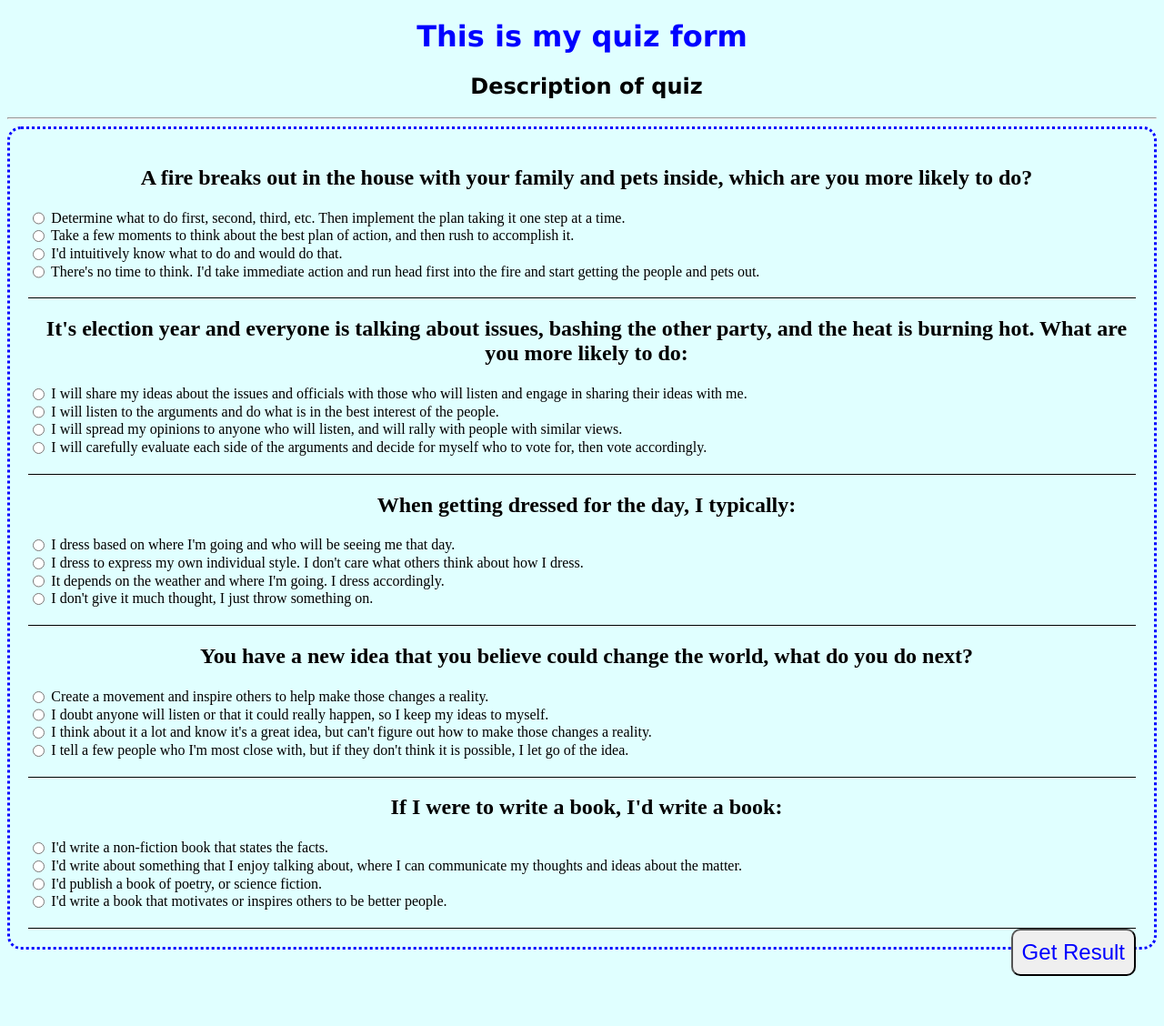
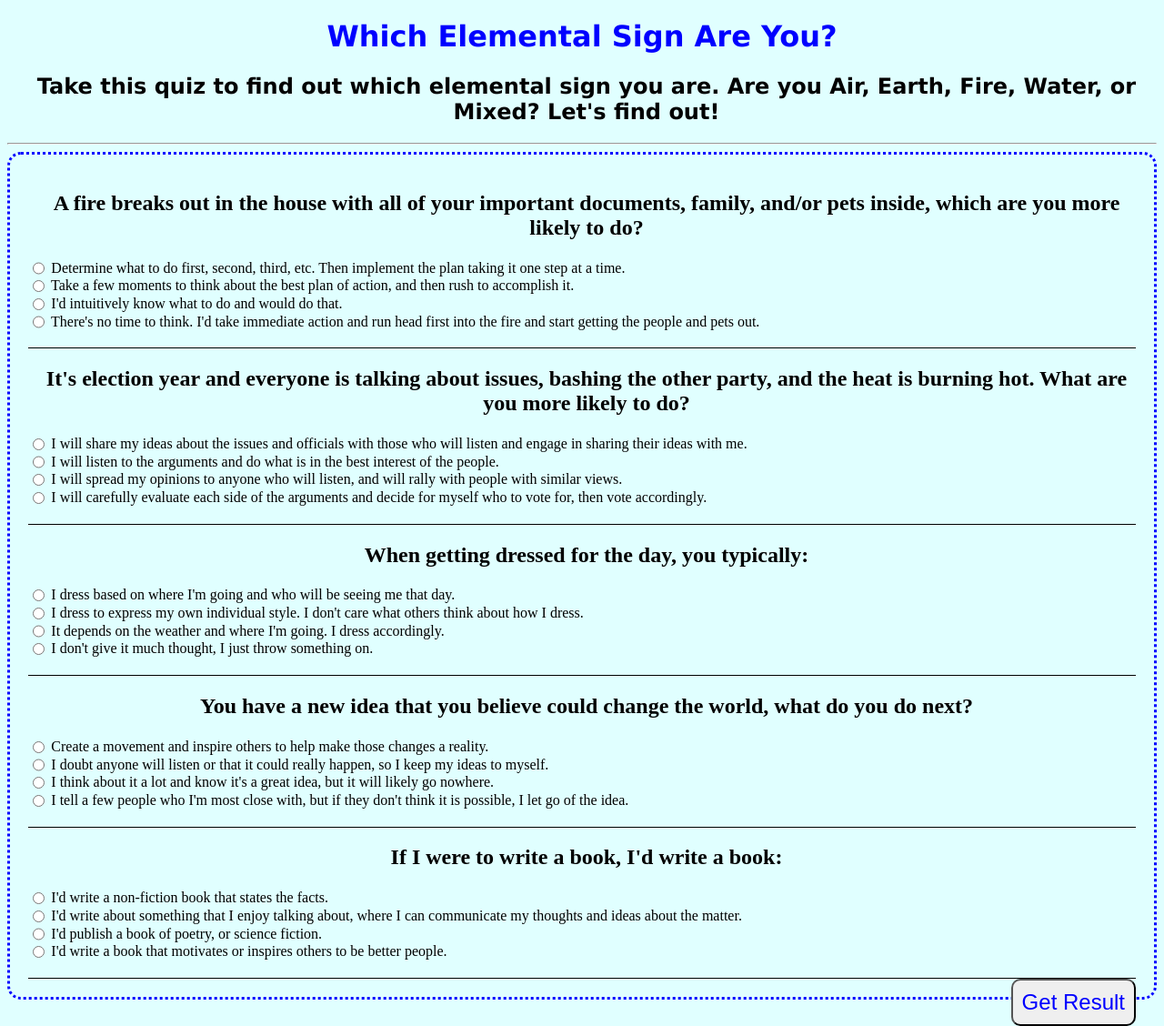
Before and after one commit to Tsilos1/milestone-webgame, a plain HTML site: page index.html in a window 1280 px wide. Shown: the whole page at 91% size. Before the commit the page ends 1073 px from the top, so only its background shows below. Drawn offline with Linux system fonts and the light colour scheme.

Commit message:
updated questions and answers again. Done for the night.

```diff
--- a/index.html
+++ b/index.html
@@ -11,8 +11,8 @@
 
 <body>
     <div id="title">
-        <h1>This is my quiz form</h1>
-        <h2>Description of quiz</h2>
+        <h1>Which Elemental Sign Are You?</h1>
+        <h2>Take this quiz to find out which elemental sign you are. Are you Air, Earth, Fire, Water, or Mixed? Let's find out!</h2>
         <hr>
     </div>
 
@@ -22,7 +22,7 @@
 
         <div class="questAnsBlock">
 
-            <h2>A fire breaks out in the house with your family and pets inside, which are you more likely to do?
+            <h2>A fire breaks out in the house with all of your important documents, family, and/or pets inside, which are you more likely to do?
             </h2>
 
             <input type="radio" name="quest1" id="quest1Earth" value="earth" class="radioButtons">
@@ -40,7 +40,7 @@
         </div>
 
         <div class="questAnsBlock">
-            <h2>It's election year and everyone is talking about issues, bashing the other party, and the heat is burning hot. What are you more likely to do:</h2>
+            <h2>It's election year and everyone is talking about issues, bashing the other party, and the heat is burning hot. What are you more likely to do?</h2>
 
             <input type="radio" name="quest2" id="quest2Air" value="air" class="radioButtons">
             <label for="quest2">I will share my ideas about the issues and officials with those who will listen and engage in sharing their ideas with me.</label><br>
@@ -57,7 +57,7 @@
 
         <div class="questAnsBlock">
 
-            <h2>When getting dressed for the day, I typically:</h2>
+            <h2>When getting dressed for the day, you typically:</h2>
 
             <input type="radio" name="quest3" id="quest3Water" value="water" class="radioButtons">
             <label for="quest3">I  dress based on where I'm going and who will be seeing me that day.</label><br>
@@ -85,7 +85,7 @@
             <label for="quest4">I doubt anyone will listen or that it could really happen, so I keep my ideas to myself.</label><br>
 
             <input type="radio" name="quest4" id="quest4Air" value="air" class="radioButtons">
-            <label for="quest4">I think about it a lot and know it's a great idea, but can't figure out how to make those changes a reality.</label><br>
+            <label for="quest4">I think about it a lot and know it's a great idea, but it will likely go nowhere.</label><br>
 
             <input type="radio" name="quest4" id="quest4Water" value="water" class="radioButtons">
             <label for="quest4">I tell a few people who I'm most close with, but if they don't think it is possible, I let go of the idea.</label>
```
